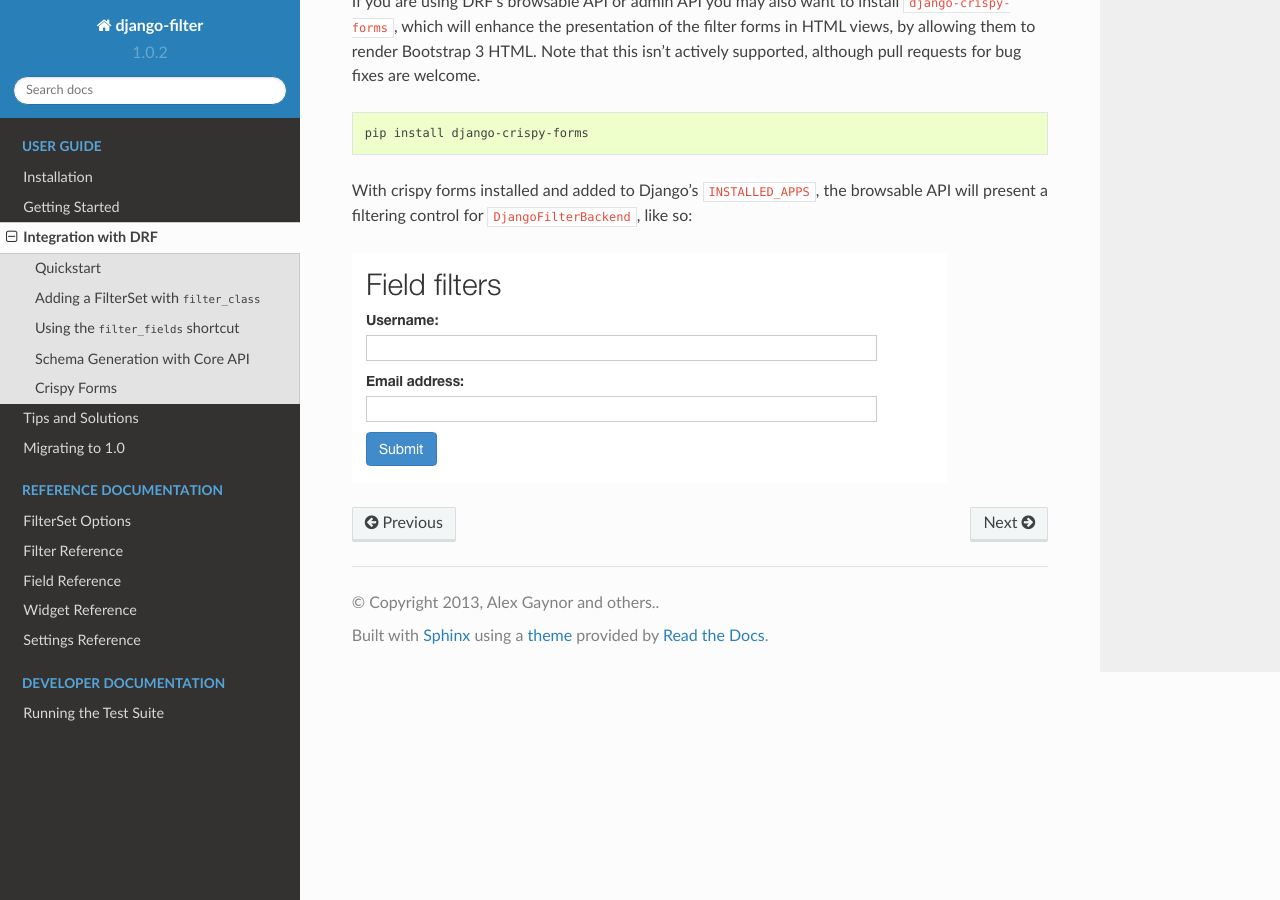
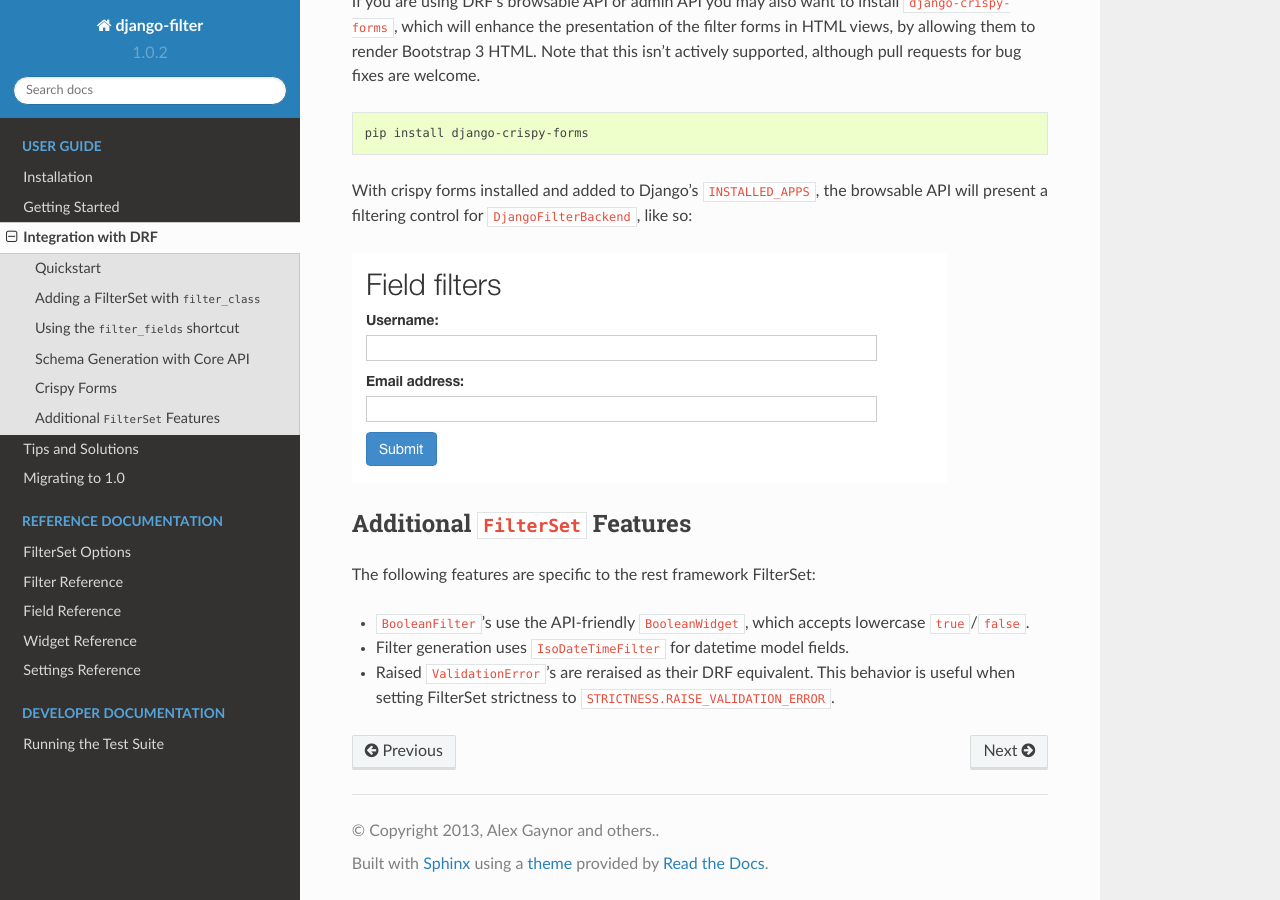
Before and after one commit to carltongibson/django-filter, a Sphinx documentation site: the page built from docs/guide/rest_framework.txt, in a window 1280 px wide and 900 px high, scrolled down 3188 px. Built offline with Sphinx 7.4.7 and the Read the Docs theme 2.0.0, drawn with Linux system fonts in a browser that asks for light colours.

Commit message:
Add DRF feature overview to docs

```diff
--- a/docs/guide/rest_framework.txt
+++ b/docs/guide/rest_framework.txt
@@ -176,3 +176,14 @@ If you are using DRF's browsable API or admin API you may also want to install `
 With crispy forms installed and added to Django's ``INSTALLED_APPS``, the browsable API will present a filtering control for ``DjangoFilterBackend``, like so:
 
 .. image:: ../assets/form.png
+
+
+Additional ``FilterSet`` Features
+---------------------------------
+
+The following features are specific to the rest framework FilterSet:
+
+- ``BooleanFilter``'s use the API-friendly ``BooleanWidget``, which accepts lowercase ``true``/``false``.
+- Filter generation uses ``IsoDateTimeFilter`` for datetime model fields.
+- Raised ``ValidationError``'s are reraised as their DRF equivalent. This behavior is useful when setting FilterSet
+  strictness to ``STRICTNESS.RAISE_VALIDATION_ERROR``.
```
